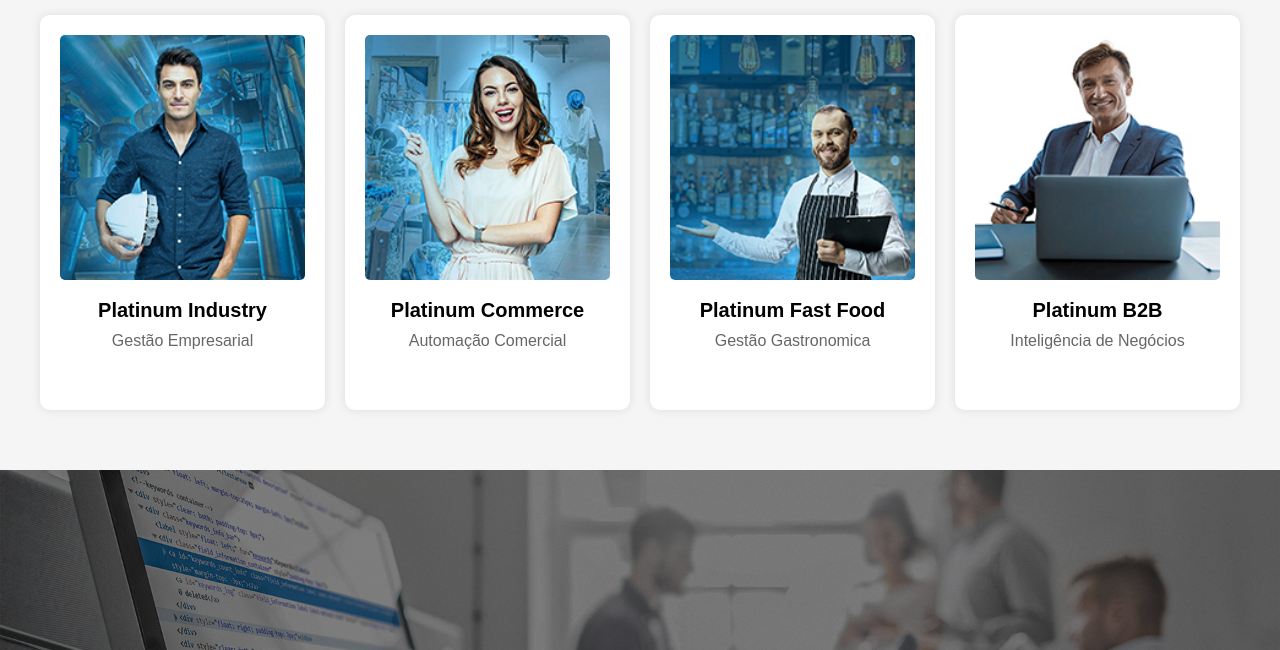
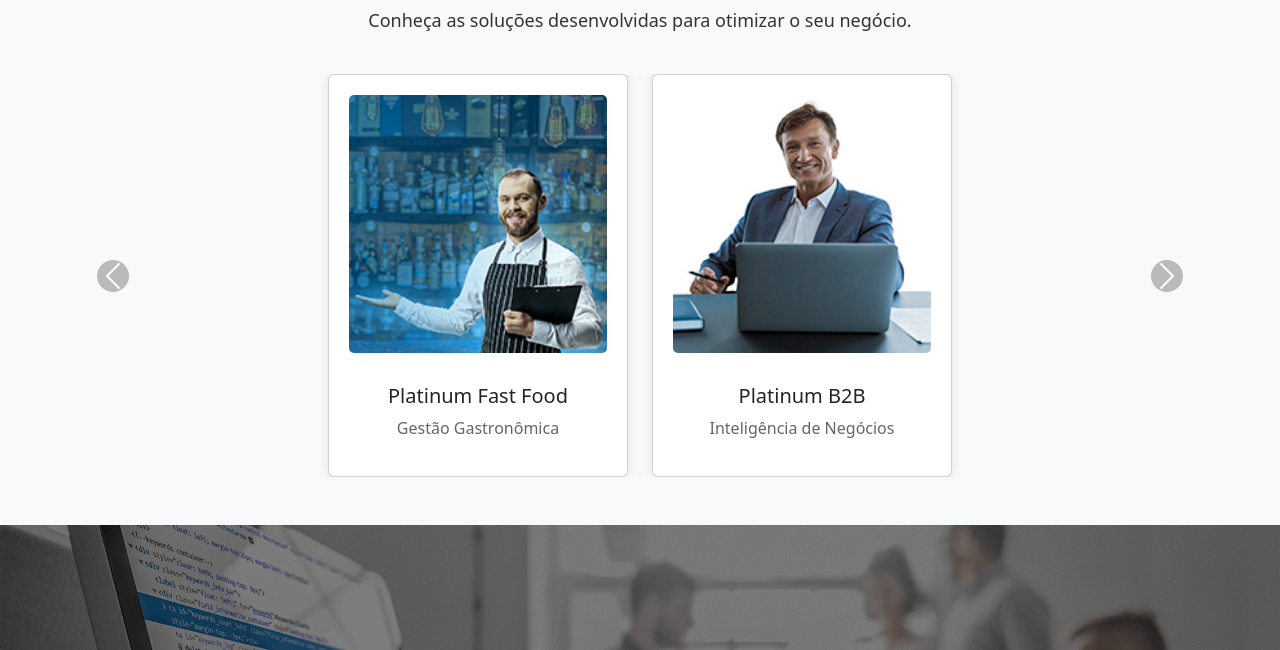
Before and after one commit to PriscilaNegro/site_3ti, a plain HTML site: page index.html in a window 1280 px wide. Shown: the part 788-1438 px from the top of the page. Drawn offline with nearby package versions, Linux system fonts and the light colour scheme; some packages are replaced by stand-ins of ours.

Commit message:
Adicionando carousel na seção Produtos

```diff
--- a/index.html
+++ b/index.html
@@ -5,6 +5,7 @@
     <meta name="viewport" content="width=device-width, initial-scale=1.0">
     <link rel="stylesheet" href="https://cdnjs.cloudflare.com/ajax/libs/font-awesome/6.5.0/css/all.min.css">
     <link rel="stylesheet" href="style.css">
+    <link href="https://cdn.jsdelivr.net/npm/bootstrap@5.3.3/dist/css/bootstrap.min.css" rel="stylesheet">
     <title>3TI Softwares</title>
     <link rel="icon" href="img/logoAzul.png" sizes="16x16" type="image/png">
 
@@ -39,38 +40,65 @@
         </div>
     </section>
 
-    <section class="produtos">
-     <div class= "container produtos-titulo">
+    <section class="produtos py-5 bg-light text-center">
+  <div class="container produtos-titulo mb-4">
     <h2>Produtos 3TI</h2>
     <p>Conheça as soluções desenvolvidas para otimizar o seu negócio.</p>
   </div>
 
-        <div class="container produtos-cards">
-            <div class="card">
-              <img src="img/PlatinumIndustry.jpg" alt="PlatinumIndustry">
-             <h3>Platinum Industry</h3>
-            <p>Gestão Empresarial</p>
+  <div id="produtosCarousel" class="carousel slide" data-bs-ride="carousel">
+    <div class="carousel-inner">
+
+      <div class="carousel-item active">
+        <div class="d-flex justify-content-center gap-4">
+          <div class="card" style="width: 18rem;">
+            <img src="img/PlatinumIndustry.jpg" class="card-img-top" alt="PlatinumIndustry">
+            <div class="card-body">
+              <h5 class="card-title">Platinum Industry</h5>
+              <p class="card-text">Gestão Empresarial</p>
+            </div>
           </div>
 
-        <div class="card">
-         <img src="img/PlatinumCommerce.jpg" alt="PlatinumCommerce">
-         <h3>Platinum Commerce</h3>
-            <p>Automação Comercial</p>
+          <div class="card" style="width: 18rem;">
+            <img src="img/PlatinumCommerce.jpg" class="card-img-top" alt="PlatinumCommerce">
+            <div class="card-body">
+              <h5 class="card-title">Platinum Commerce</h5>
+              <p class="card-text">Automação Comercial</p>
+            </div>
+          </div>
+        </div>
       </div>
 
-        <div class="card">
-          <img src="img/PlatinumFastFood.jpg" alt="PlatinumFastFood">
-            <h3>Platinum Fast Food</h3>
-             <p>Gestão Gastronomica</p>
+      <div class="carousel-item">
+        <div class="d-flex justify-content-center gap-4">
+          <div class="card" style="width: 18rem;">
+            <img src="img/PlatinumFastFood.jpg" class="card-img-top" alt="PlatinumFastFood">
+            <div class="card-body">
+              <h5 class="card-title">Platinum Fast Food</h5>
+              <p class="card-text">Gestão Gastronômica</p>
+            </div>
           </div>
 
-        <div class="card">
-         <img src="img/PlatinumB2B.jpg" alt="PlatinumB2B">
-          <h3>Platinum B2B</h3>
-           <p>Inteligência de Negócios</p>
+          <div class="card" style="width: 18rem;">
+            <img src="img/PlatinumB2B.jpg" class="card-img-top" alt="PlatinumB2B">
+            <div class="card-body">
+              <h5 class="card-title">Platinum B2B</h5>
+              <p class="card-text">Inteligência de Negócios</p>
             </div>
           </div>
+        </div>
+      </div>
+    </div>
+
+    <button class="carousel-control-prev" type="button" data-bs-target="#produtosCarousel" data-bs-slide="prev">
+      <span class="carousel-control-prev-icon"></span>
+    </button>
+    <button class="carousel-control-next" type="button" data-bs-target="#produtosCarousel" data-bs-slide="next">
+      <span class="carousel-control-next-icon"></span>
+    </button>
+  </div>
 </section>
+
 
     <section class="banner">
      <div class="banner-overlay">
@@ -179,5 +207,7 @@
   </footer>
 
   <script src="script.js"></script>
+  <script src="https://cdn.jsdelivr.net/npm/bootstrap@5.3.3/dist/js/bootstrap.bundle.min.js"></script>
+
   </body>
 </html>
--- a/style.css
+++ b/style.css
@@ -224,6 +224,15 @@ nav a:hover {
   color: #666;
   font-size: 16px;
 }
+
+.carousel-control-prev-icon,
+.carousel-control-next-icon {
+  background-color: rgba(0, 0, 0, 0.5);
+  border-radius: 50%;
+  width: 40px;
+  height: 40px;
+}
+
 
 .banner {
   background-image: url('img/empresa.jpg');
```
Lines whose indentation alone changed are shown as unchanged.
